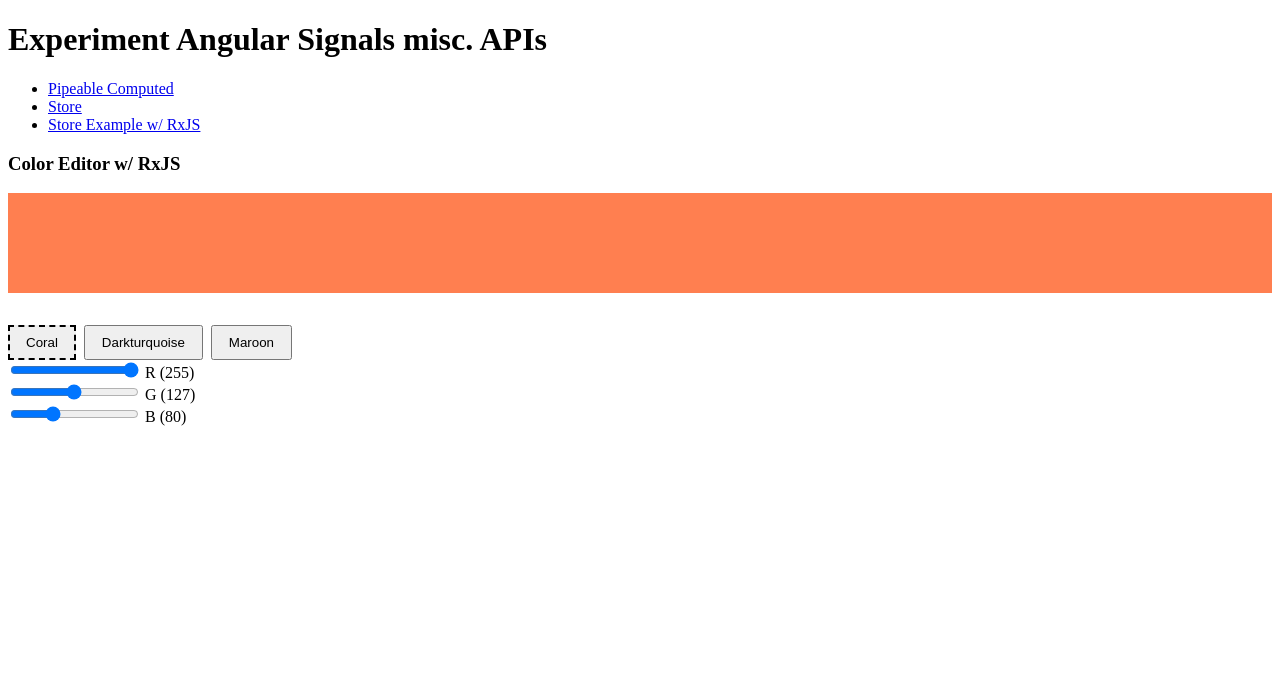
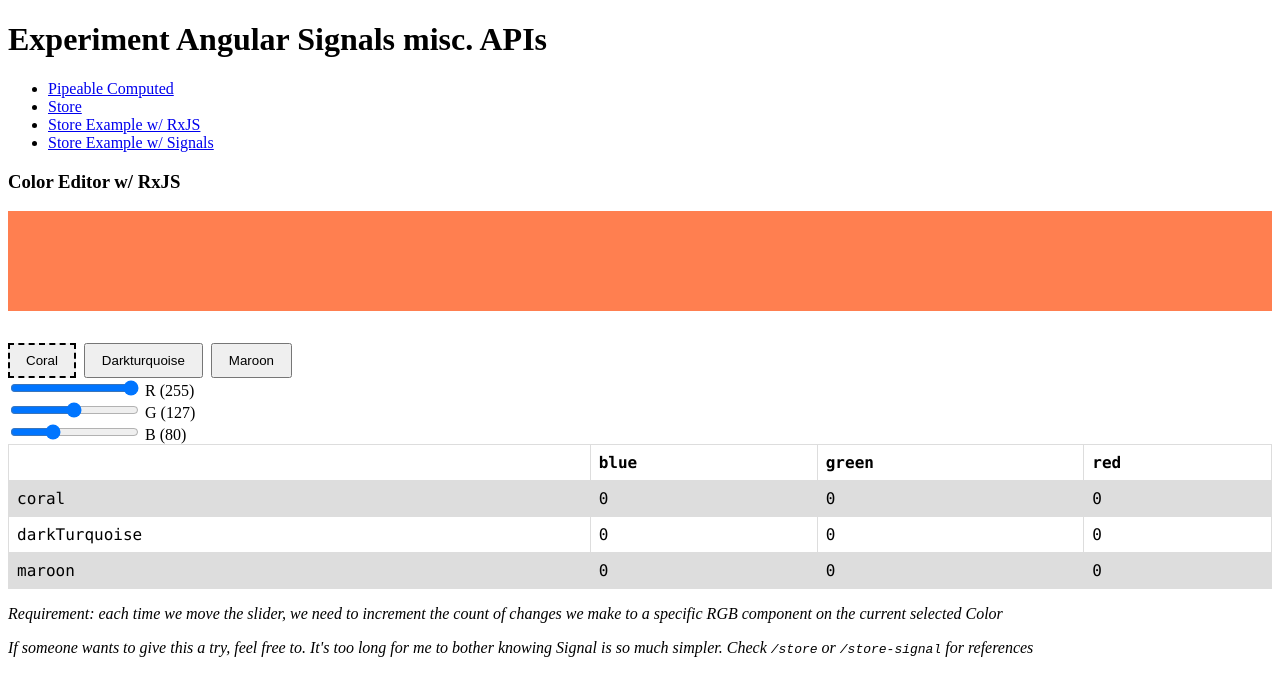
Before and after one commit to nartc/ng-signals-stackblitz, an Angular app: page /store-rxjs in a window 1280 px wide. Shown: the top 696 px of the page. Built offline with nearby package versions, Linux system fonts and the light colour scheme.

Commit message:
add store example with pure signals

```diff
--- a/src/app/app.ts
+++ b/src/app/app.ts
@@ -16,6 +16,9 @@ import { RouterLink, RouterOutlet } from "@angular/router";
       <li>
         <a routerLink="/store-rxjs">Store Example w/ RxJS</a>
       </li>
+      <li>
+        <a routerLink="/store-signal">Store Example w/ Signals</a>
+      </li>
     </ul>
 
     <router-outlet />
--- a/src/app/signals-stuff/store.ts
+++ b/src/app/signals-stuff/store.ts
@@ -37,6 +37,8 @@ export type Store<TState extends object> = {
   destroy: (injector?: Injector) => void;
 } & StoreSnapshot<TState> &
   Signal<TState>;
+
+const PROPS_TO_SKIP = ["toString"] as const;
 
 export function store<TState extends object>(
   initialState: TState
@@ -106,33 +108,31 @@ export function store<TState extends object>(
     cleanUp();
   };
 
-  return new Proxy(state, {
+  return new Proxy(() => {}, {
     get: (target, p, receiver) => {
       const prop = p as keyof TState;
 
-      if (prop === "mutate") {
-        return state.mutate.bind(state);
+      if (
+        PROPS_TO_SKIP.includes(p as any) ||
+        (p as string).includes("__zone_symbol__")
+      ) {
+        return Reflect.get(target, p, receiver);
       }
 
-      if (prop === "update") {
-        return state.update.bind(state);
-      }
+      if (prop === "mutate") return state.mutate.bind(state);
+      if (prop === "update") return state.mutate.bind(state);
+      if (prop === "destroy") return destroy;
 
-      if (prop === "destroy") {
-        return destroy;
-      }
-
-      if (signalCache.has(prop)) {
-        return signalCache.get(prop);
-      }
-
-      if (storeCache.has(prop)) {
-        return storeCache.get(prop);
-      }
+      if (signalCache.has(prop)) return signalCache.get(prop);
+      if (storeCache.has(prop)) return storeCache.get(prop);
+      if (readonlyCache.has(prop)) return readonlyCache.get(prop)();
 
       if (prop in state()) {
         if (!readonlyCache.has(prop)) {
-          readonlyCache.set(prop, () => state()[prop]);
+          readonlyCache.set(
+            prop,
+            computed(() => state()[prop])
+          );
         }
         return readonlyCache.get(prop)();
       }
--- a/src/app/store-rxjs.ts
+++ b/src/app/store-rxjs.ts
@@ -1,11 +1,19 @@
 import { AsyncPipe } from "@angular/common";
 import { ChangeDetectionStrategy, Component } from "@angular/core";
-import { BehaviorSubject, switchMap, map } from "rxjs";
+import {
+  BehaviorSubject,
+  switchMap,
+  map,
+  tap,
+  distinctUntilChanged,
+  distinctUntilKeyChanged,
+} from "rxjs";
 import {
   Color,
   ColorComponent,
   createBgStyle,
   initialColors,
+  initialCounts,
 } from "./utils/color";
 import { ColorEditor } from "./ui/color-editor";
 
@@ -25,9 +33,22 @@ const bgStyle$ = currentColor$.pipe(map((color) => createBgStyle(color)));
       [currentColor]="(currentColor$ | async)!"
       [background]="(bgStyle$ | async)!"
       [currentKey]="(currentKey$ | async)!"
+      [counts]="(changes$ | async)!"
       (updateCurrent)="currentKey$.next($event)"
       (colorChange)="onInput($event.component, $event.value)"
     />
+
+    <p style="font-style:italic">
+      Requirement: each time we move the slider, we need to increment the count
+      of changes we make to a specific RGB component on the current selected
+      Color
+    </p>
+
+    <p style="font-style:italic">
+      If someone wants to give this a try, feel free to. It's too long for me to
+      bother knowing Signal is so much simpler. Check <code>/store</code> or
+      <code>/store-signal</code> for references
+    </p>
   `,
   changeDetection: ChangeDetectionStrategy.OnPush,
   imports: [AsyncPipe, ColorEditor],
@@ -36,6 +57,21 @@ export default class StoreRxjs {
   readonly bgStyle$ = bgStyle$;
   readonly currentColor$ = currentColor$;
   readonly currentKey$ = currentKey$;
+  readonly changes$ = new BehaviorSubject(initialCounts);
+
+  ngOnInit() {
+    colors$
+      .pipe(
+        switchMap((colors) =>
+          currentKey$.pipe(
+            map((key) => colors[key].r),
+            distinctUntilChanged(),
+            tap(console.log.bind(console, "current red color -->"))
+          )
+        )
+      )
+      .subscribe();
+  }
 
   onInput(component: ColorComponent, value: number) {
     const current = colors$.value;
--- /dev/null
+++ b/src/app/store-signal.ts
@@ -0,0 +1,97 @@
+import {
+  ChangeDetectionStrategy,
+  Component,
+  computed,
+  effect,
+  signal,
+} from "@angular/core";
+import {
+  Color,
+  ColorComponent,
+  createBgStyle,
+  initialColors,
+  initialCounts,
+} from "./utils/color";
+import { ColorEditor } from "./ui/color-editor";
+
+const coral = signal(initialColors.coral);
+const darkTurquoise = signal(initialColors.darkTurquoise);
+const maroon = signal(initialColors.maroon);
+
+const computedComponents = {
+  coral: {
+    r: computed(() => coral().r),
+    g: computed(() => coral().g),
+    b: computed(() => coral().b),
+  },
+  darkTurquoise: {
+    r: computed(() => darkTurquoise().r),
+    g: computed(() => darkTurquoise().g),
+    b: computed(() => darkTurquoise().b),
+  },
+  maroon: {
+    r: computed(() => maroon().r),
+    g: computed(() => maroon().g),
+    b: computed(() => maroon().b),
+  },
+};
+
+const colors = signal({ coral, darkTurquoise, maroon });
+const currentKey = signal<Color>("coral");
+
+const currentColor = () => colors()[currentKey()];
+const bgStyle = () => createBgStyle(currentColor()());
+
+@Component({
+  standalone: true,
+  template: `
+    <app-color-editor
+      title="Color Editor w/ Signals"
+      [showCredit]="true"
+      [currentColor]="currentColor()()"
+      [background]="bgStyle()"
+      [currentKey]="currentKey()"
+      [counts]="changes()"
+      (updateCurrent)="currentKey.set($event)"
+      (colorChange)="onChange($event.component, $event.value)"
+    />
+  `,
+  changeDetection: ChangeDetectionStrategy.OnPush,
+  imports: [ColorEditor],
+})
+export default class StoreSignal {
+  readonly bgStyle = bgStyle;
+  readonly currentColor = currentColor;
+  readonly currentKey = currentKey;
+  readonly changes = signal(initialCounts);
+
+  ngOnInit() {
+    effect(() => {
+      console.log(
+        "current color Red component -->",
+        computedComponents[currentKey()].r()
+      );
+      this.changes.mutate((s) => (s[currentKey()].r += 1));
+    });
+
+    effect(() => {
+      console.log(
+        "current color Green component -->",
+        computedComponents[currentKey()].g()
+      );
+      this.changes.mutate((s) => (s[currentKey()].g += 1));
+    });
+
+    effect(() => {
+      console.log(
+        "current color Blue component -->",
+        computedComponents[currentKey()].b()
+      );
+      this.changes.mutate((s) => (s[currentKey()].b += 1));
+    });
+  }
+
+  onChange(component: ColorComponent, value: number) {
+    colors.mutate((s) => s[currentKey()].mutate((c) => (c[component] = value)));
+  }
+}
--- a/src/app/store.ts
+++ b/src/app/store.ts
@@ -1,10 +1,16 @@
-import { ChangeDetectionStrategy, Component, signal } from "@angular/core";
-import { store } from "./signals-stuff/store";
+import {
+  ChangeDetectionStrategy,
+  Component,
+  effect,
+  signal,
+} from "@angular/core";
+import { injectStore, store } from "./signals-stuff/store";
 import {
   Color,
   ColorComponent,
   createBgStyle,
   initialColors,
+  initialCounts,
 } from "./utils/color";
 import { ColorEditor } from "./ui/color-editor";
 
@@ -23,9 +29,16 @@ const bgStyle = () => createBgStyle(currentColor());
       [currentColor]="currentColor()"
       [background]="bgStyle()"
       [currentKey]="currentKey()"
+      [counts]="changes()"
       (updateCurrent)="currentKey.set($event)"
       (colorChange)="onChange($event.component, $event.value)"
     />
+    <p style="font-style:italic">
+      There seems to be a bug with <code>store()</code>. When we change the
+      color of a RGB component the first time, both the other two RGB components
+      get incremented, and only the first time. This doesn't happen with
+      <code>/store-signal</code>
+    </p>
   `,
   changeDetection: ChangeDetectionStrategy.OnPush,
   imports: [ColorEditor],
@@ -35,6 +48,23 @@ export default class Store {
   readonly currentColor = currentColor;
   readonly currentKey = currentKey;
 
+  readonly changes = injectStore(store(initialCounts));
+
+  ngOnInit() {
+    effect(() => {
+      console.log("current color Red component -->", colors[currentKey()].r);
+      this.changes[currentKey()].mutate((s) => (s.r += 1));
+    });
+    effect(() => {
+      console.log("current color Green component -->", colors[currentKey()].g);
+      this.changes[currentKey()].mutate((s) => (s.g += 1));
+    });
+    effect(() => {
+      console.log("current color Blue component -->", colors[currentKey()].b);
+      this.changes[currentKey()].mutate((s) => (s.b += 1));
+    });
+  }
+
   onChange(component: ColorComponent, value: number) {
     colors[currentKey()].mutate((s) => (s[component] = value));
   }
--- a/src/app/ui/color-editor.ts
+++ b/src/app/ui/color-editor.ts
@@ -1,6 +1,6 @@
-import { NgFor, NgIf, TitleCasePipe } from "@angular/common";
+import { KeyValuePipe, NgFor, NgIf, TitleCasePipe } from "@angular/common";
 import { Component, EventEmitter, Input, Output } from "@angular/core";
-import { Color, ColorComponent, initialColors } from "../utils/color";
+import { Color, ColorComponent, Counts, initialColors } from "../utils/color";
 
 @Component({
   selector: "app-color-editor",
@@ -48,8 +48,43 @@ import { Color, ColorComponent, initialColors } from "../utils/color";
         </label>
       </div>
     </div>
+
+    <table>
+      <tr>
+        <th></th>
+        <th>blue</th>
+        <th>green</th>
+        <th>red</th>
+      </tr>
+      <tr *ngFor="let record of counts | keyvalue">
+        <td>{{ record.key }}</td>
+        <td *ngFor="let countRecord of record.value | keyvalue">
+          {{ countRecord.value }}
+        </td>
+      </tr>
+    </table>
   `,
-  imports: [NgFor, NgIf, TitleCasePipe],
+  imports: [NgFor, NgIf, TitleCasePipe, KeyValuePipe],
+  styles: [
+    `
+      table {
+        font-family: Menlo, sans-serif;
+        border-collapse: collapse;
+        width: 100%;
+      }
+
+      td,
+      th {
+        border: 1px solid #dddddd;
+        text-align: left;
+        padding: 8px;
+      }
+
+      tr:nth-child(even) {
+        background-color: #dddddd;
+      }
+    `,
+  ],
 })
 export class ColorEditor {
   @Input() title = "";
@@ -57,6 +92,7 @@ export class ColorEditor {
   @Input() background = "";
   @Input() currentKey!: Color;
   @Input() currentColor!: (typeof initialColors)[Color];
+  @Input() counts!: Counts;
 
   readonly colorKeys = Object.keys(initialColors) as Color[];
   readonly components: ColorComponent[] = ["r", "g", "b"];
--- a/src/app/utils/color.ts
+++ b/src/app/utils/color.ts
@@ -4,6 +4,13 @@ export const initialColors = {
   maroon: { r: 128, g: 0, b: 0 },
 };
 
+export const initialCounts = {
+  coral: { r: 0, g: 0, b: 0 },
+  darkTurquoise: { r: 0, g: 0, b: 0 },
+  maroon: { r: 0, g: 0, b: 0 },
+};
+
+export type Counts = typeof initialCounts;
 export type Color = keyof typeof initialColors;
 export type ColorComponent = keyof (typeof initialColors)[Color];
 
--- a/src/main.ts
+++ b/src/main.ts
@@ -11,6 +11,10 @@ bootstrapApplication(AppComponent, {
       },
       { path: "store", loadComponent: () => import("./app/store") },
       { path: "store-rxjs", loadComponent: () => import("./app/store-rxjs") },
+      {
+        path: "store-signal",
+        loadComponent: () => import("./app/store-signal"),
+      },
     ]),
   ],
 }).catch((err) => console.error(err));
```
